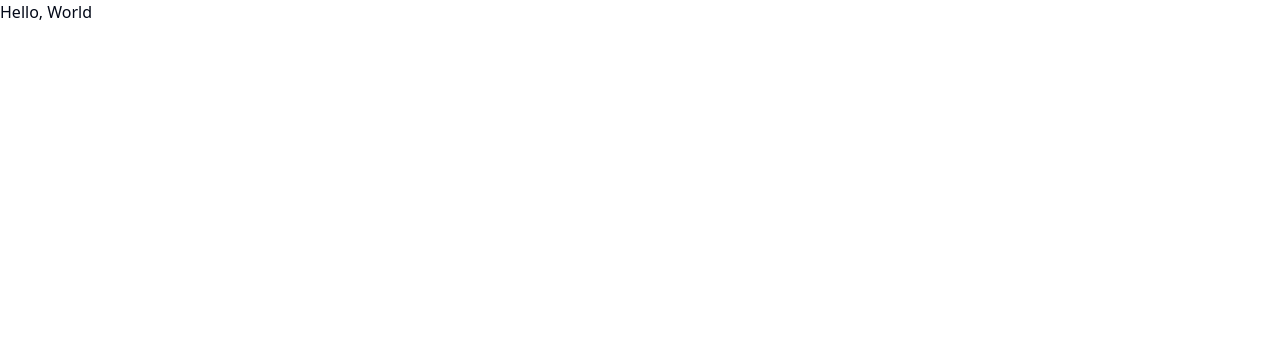
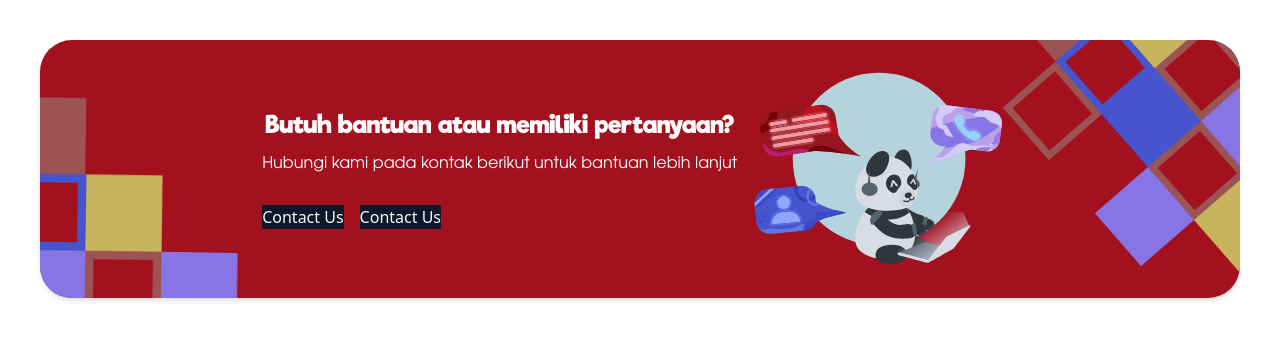
Before and after one commit to OH-Fasilkom-UI/oh24-frontend, a Next.js app: page / in a window 1280 px wide. Shown: the top 340 px of the page. Built offline with nearby package versions, Linux system fonts and the light colour scheme.

Commit message:
feat: contact person component

```diff
--- a/app/page.tsx
+++ b/app/page.tsx
@@ -1,3 +1,10 @@
+import ContactPerson from "@/components/ui/contact-person";
+
 export default function Home() {
-  return <main>Hello, World</main>;
+  return <main className="p-10">
+    <ContactPerson>
+      <button className="bg-primary text-primary-foreground">Contact Us</button>
+      <button className="bg-primary text-primary-foreground">Contact Us</button>
+    </ContactPerson>
+  </main>
 }
--- /dev/null
+++ b/components/ui/contact-person.tsx
@@ -0,0 +1,66 @@
+import { cn } from "@/lib/utils"
+import Image from "next/image"
+
+export interface ContactPersonProps extends React.HTMLAttributes<HTMLDivElement> {
+    children?: React.ReactNode[] | React.ReactNode
+}
+
+const ContactPerson: React.FC<ContactPersonProps> = ({
+    className,
+    children,
+    ...props
+}) => {
+    return (
+        <section {...props} className={cn("w-full h-[640px] md:h-fit rounded-[32px] bg-Red-Region/Monza/800 relative flex items-center justify-center overflow-hidden shadow-md", className)}>
+            <div className="absolute w-full h-full z-10">
+                <Image
+                    src={'/contact-person-corner-left.png'}
+                    alt="Contact Person Corner Left"
+                    width={200}
+                    height={200}
+                    className="hidden md:flex absolute bottom-0 left-0"
+                />
+                <Image
+                    src={'/contact-person-corner-right.png'}
+                    alt="Contact Person Corner Right"
+                    width={330}
+                    height={200}
+                    className="top-0 right-0 hidden md:flex absolute"
+                />
+                <Image
+                    src={'/contact-person-top.png'}
+                    alt="Contact Person Top"
+                    width={200}
+                    height={200}
+                    className="absolute top-0 left-0 md:hidden w-full"
+                />
+            </div>
+            <div className="z-20 flex flex-col md:flex-row-reverse gap-4 w-fit h-fit justify-center items-center p-8">
+                <Image
+                    src={"/contact-person-panda-ngoding.svg"}
+                    alt="Contact Person Asset"
+                    width={264.6}
+                    height={193.23}
+                    className=""
+                />
+                <div className="flex flex-col gap-8 h-fit w-fit justify-center">
+                    <div className="w-full flex flex-col gap-8 justify-center items-center">
+                        <div className="flex flex-col gap-2 text-white">
+                            <h5 className="font-riffic font-bold text-2xl leading-8 text-center">Butuh bantuan atau memiliki pertanyaan?</h5>
+                            <p className="font-tex-gyre font-normal text-base leading-6 text-center">
+                                Hubungi kami pada kontak berikut untuk bantuan lebih lanjut
+                            </p>
+                        </div>
+                        {/* Buttons Stored Here */}
+                        <div className={`${children ? "flex" : "hidden"} flex-col md:flex-row justify-center lg:justify-start w-full gap-4`}>
+                            {children}
+                        </div>
+                    </div>
+
+                </div>
+            </div>
+        </section>
+    )
+}
+
+export default ContactPerson
```
